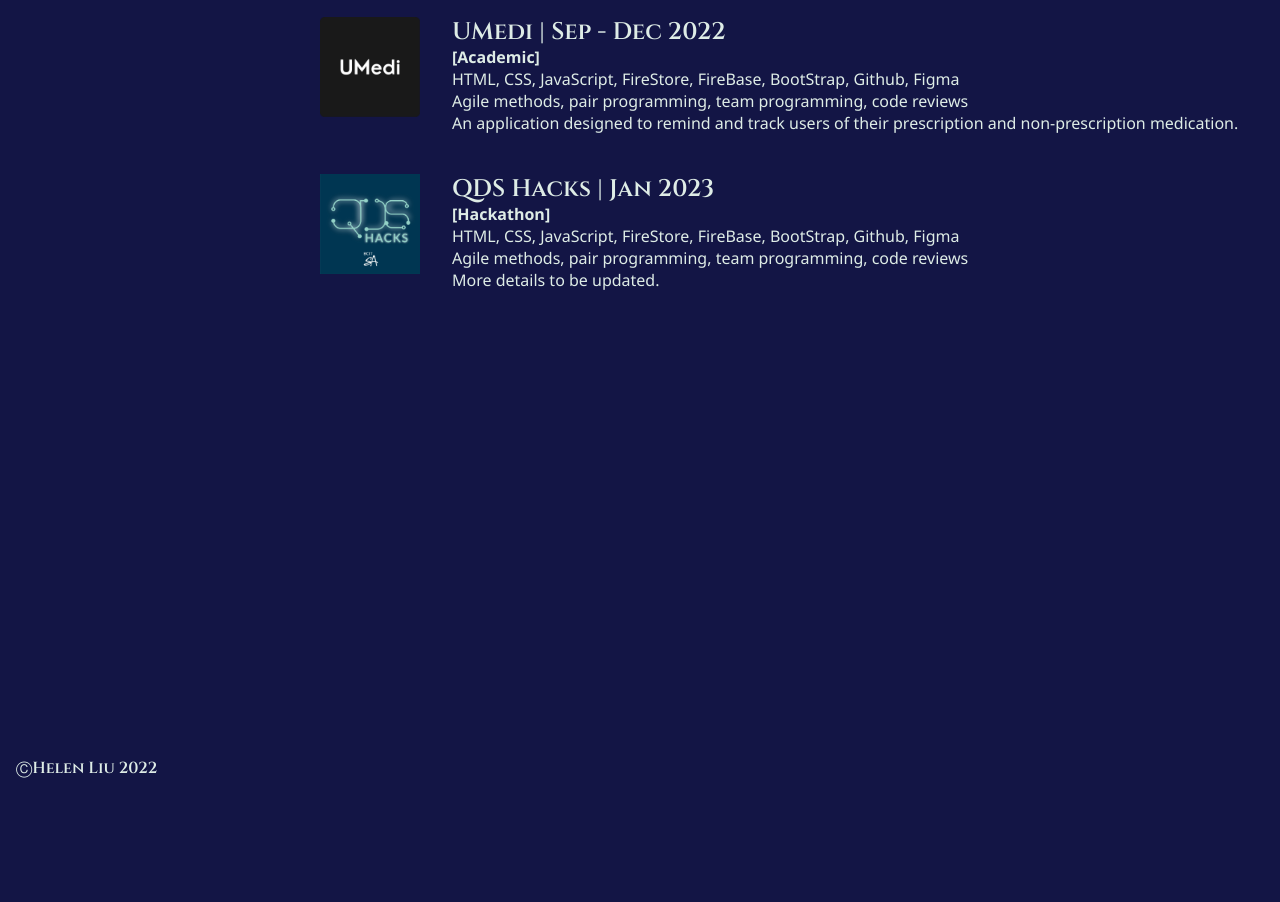
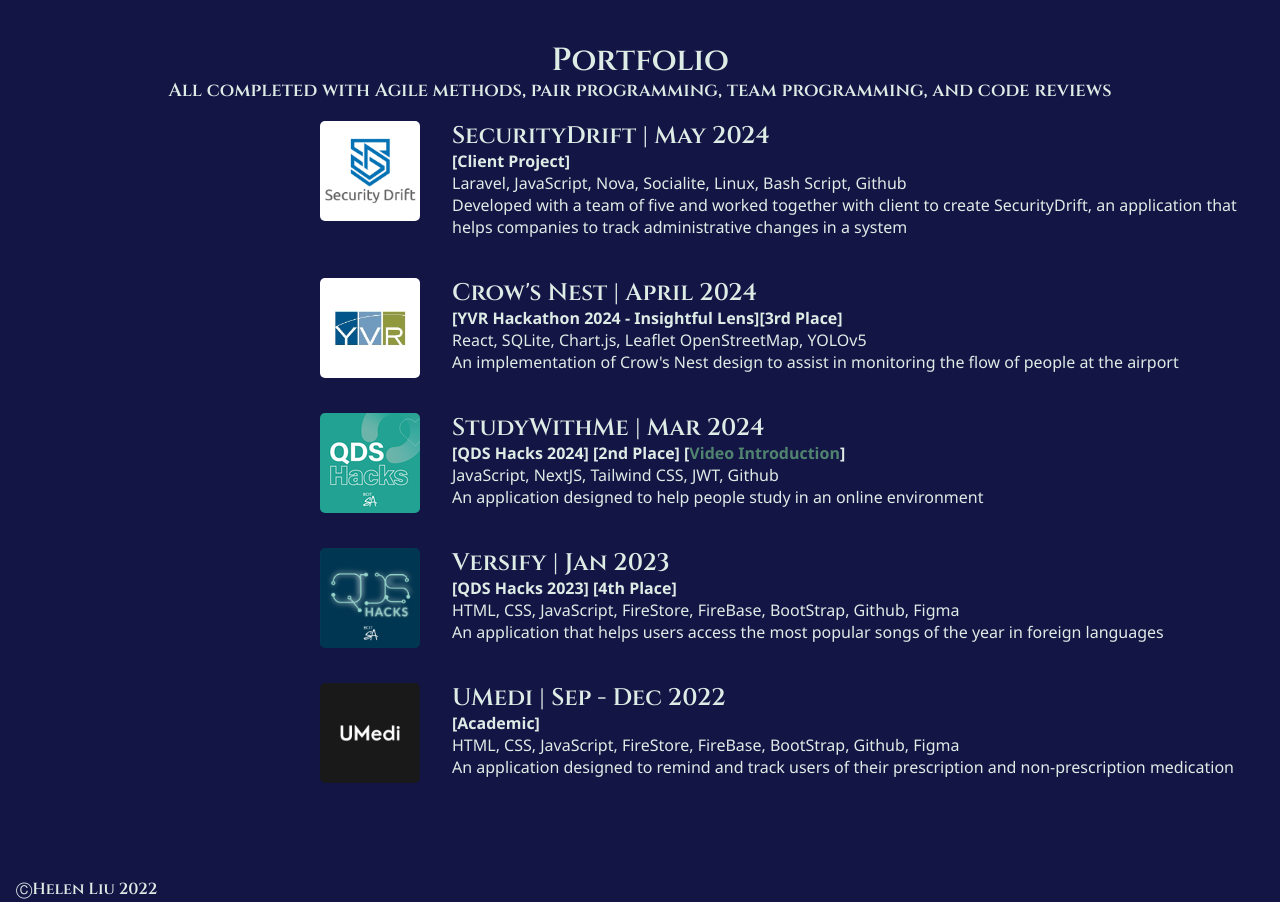
Before and after one commit to schwi1996/schwi1996.github.io, a plain HTML site: page index.html in a window 1280 px wide. Shown: the part 1818-2720 px from the top of the page. Before the commit the page ends 2667 px from the top, so only its background shows below. Drawn offline with nearby package versions, Linux system fonts and the light colour scheme; files whose address does not match are found by name.

Commit message:
updated resume and portfolio content for 2024, modified about section content

```diff
--- a/css/style.css
+++ b/css/style.css
@@ -177,38 +177,29 @@ body {
     padding-top: 6em;
 }
 
-#portfolio h1 {
+#portfolio h1, h3 {
     text-align: center;
 }
 
-#port1 {
+.port-entry {
     padding-left: 25%;
 }
 
-#port1text {
+.port-entry-text {
     padding-left: 10%;
 }
 
-#umediicon {
+.portfolioicon {
     float: left;
     max-width: 100px;
     height: auto;
     margin-right: 2em;
+    border-radius: 5px;
 }
 
-#port2 {
-    padding-left: 25%;
-}
-
-#port2text {
-    padding-left: 10%;
-}
-
-#qdsicon {
-    float: left;
-    max-width: 100px;
-    height: auto;
-    margin-right: 2em;
+#qds2024link {
+    text-decoration: none;
+    color: #50846e;
 }
 
 #footerpad {
--- a/index.html
+++ b/index.html
@@ -39,49 +39,82 @@
                     I am currently pursuing the Computer Systems Technology Diploma at BCIT.
                     <br>
                     <br>
-                    I also previously completed a bachelor's in biochemistry at UBC. During my first
-                    degree, I worked in many positions ranging from an office assistant to customer
-                    service in the food industry to quality assurance testing. These opportunities also
-                    allowed me to translate between Mandarin and English, ensure customer satisfaction,
-                    and handle team schedules and communication respectively.
+                    I hold a Bachelor's degree in Biochemistry from UBC, where I gained diverse
+                    professional experience. My roles ranged from office administration to customer
+                    service in the food industry and quality assurance testing. These positions
+                    honed my skills in bilingual translation (Mandarin and English), customer
+                    relations, and team coordination.
                     <br>
                     <br>
-                    After graduation, I worked full-time at SGS, an agriculture lab while juggling my
-                    part-time job at the local pool as a lifeguard and instructor and a course at UBC.
+                    After completing my degree, I worked full-time at SGS, an agricultural laboratory,
+                    while managing a part-time role as a lifeguard and instructor at the local pool,
+                    alongside continuing education at UBC.
                     <br>
                     <br>
-                    I am always open to learning new knowledge (such as Computer Science!) and I value
-                    each and every opportunity given to me.
+                    I am eager to embrace new learning opportunities, such as my current focus on
+                    Computer Science, and I value each chance to grow professionally.
                     <br>
                     <br>
-                    Once again, it is very nice to meet you! Hopefully, we can meet in-person someday.
+                    I look forward to the possibility of connecting with you in person in the future.
                 </p>
             </div>
         </div>
         <div id="portfolio">
             <div id="portfoliopad">
                 <h1>Portfolio</h1>
+                <h3>All completed with Agile methods, pair programming, team programming, and code reviews</h3>
                 <br>
-                <div id="port1">
-                    <img id="umediicon" alt="umedi" src="./img/umediicon.png">
-                    <div id="port1text">
-                        <h2>UMedi | Sep - Dec 2022</h2>
-                        <h4 class="sans">[Academic]</h4>
-                        <p class="sans">HTML, CSS, JavaScript, FireStore, FireBase, BootStrap, Github, Figma</p>
-                        <p class="sans">Agile methods, pair programming, team programming, code reviews</p>
-                        <p class="sans">An application designed to remind and track users of their prescription and non-prescription medication.</p>
+                <div class="port-entry">
+                    <img class="portfolioicon" alt="umedi" src="./img/securitydrifticon.png">
+                    <div class="port-entry-text">
+                        <h2>SecurityDrift | May 2024</h2>
+                        <h4 class="sans">[Client Project]</h4>
+                        <p class="sans">Laravel, JavaScript, Nova, Socialite, Linux, Bash Script, Github</p>
+                        <p class="sans">Developed with a team of five and worked together with client to create SecurityDrift, an application that helps companies to track administrative changes in a system</p>
                     </div>
                 </div>
                 <br>
                 <br>
-                <div id="port2">
-                    <img id="qdsicon" alt="qds" src="./img/qdsicon.jpg">
-                    <div id="port2text">
-                        <h2>QDS Hacks | Jan 2023</h2>
-                        <h4 class="sans">[Hackathon]</h4>
+                <div class="port-entry">
+                    <img class="portfolioicon" alt="umedi" src="./img/yvricon.jpg">
+                    <div class="port-entry-text">
+                        <h2>Crow's Nest | April 2024</h2>
+                        <h4 class="sans">[YVR Hackathon 2024 - Insightful Lens][3rd Place]</h4>
+                        <p class="sans">React, SQLite, Chart.js, Leaflet OpenStreetMap, YOLOv5</p>
+                        <p class="sans">An implementation of Crow's Nest design to assist in monitoring the flow of people at the airport</p>
+                    </div>
+                </div>
+                <br>
+                <br>
+                <div class="port-entry">
+                    <img class="portfolioicon" alt="umedi" src="./img/qds2024icon.png">
+                    <div class="port-entry-text">
+                        <h2>StudyWithMe | Mar 2024</h2>
+                        <h4 class="sans">[QDS Hacks 2024] [2nd Place] [<a id="qds2024link" href="https://devpost.com/software/studywithme-wz6grf" target="_blank">Video Introduction</a>]</h4>
+                        <p class="sans">JavaScript, NextJS, Tailwind CSS, JWT, Github</p>
+                        <p class="sans">An application designed to help people study in an online environment</p>
+                    </div>
+                </div>
+                <br>
+                <br>
+                <div class="port-entry">
+                    <img class="portfolioicon" alt="qds" src="./img/qdsicon.jpg">
+                    <div class="port-entry-text">
+                        <h2>Versify | Jan 2023</h2>
+                        <h4 class="sans">[QDS Hacks 2023] [4th Place]</h4>
                         <p class="sans">HTML, CSS, JavaScript, FireStore, FireBase, BootStrap, Github, Figma</p>
-                        <p class="sans">Agile methods, pair programming, team programming, code reviews</p>
-                        <p class="sans">More details to be updated.</p>
+                        <p class="sans">An application that helps users access the most popular songs of the year in foreign languages</p>
+                    </div>
+                </div>
+                <br>
+                <br>
+                <div class="port-entry">
+                    <img class="portfolioicon" alt="umedi" src="./img/umediicon.png">
+                    <div class="port-entry-text">
+                        <h2>UMedi | Sep - Dec 2022</h2>
+                        <h4 class="sans">[Academic]</h4>
+                        <p class="sans">HTML, CSS, JavaScript, FireStore, FireBase, BootStrap, Github, Figma</p>
+                        <p class="sans">An application designed to remind and track users of their prescription and non-prescription medication</p>
                     </div>
                 </div>
             </div>
```
Also changed, not shown: img/qds2024icon.png (added), img/securitydrifticon.png (added), img/yvricon.jpg (added), 1 other file.
